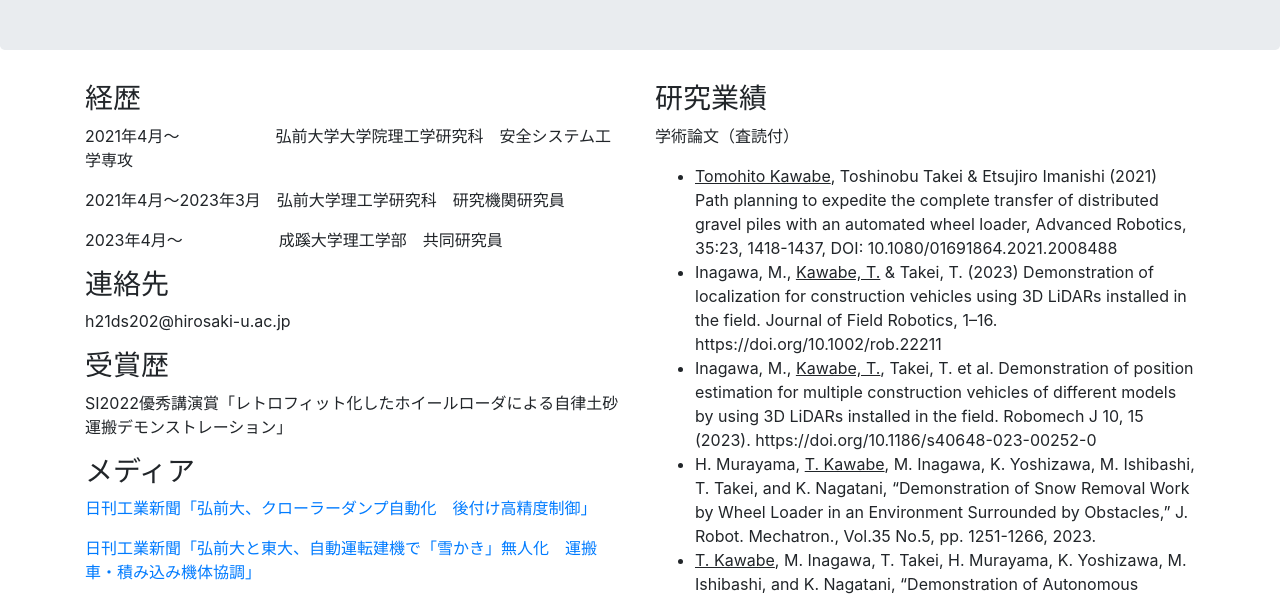
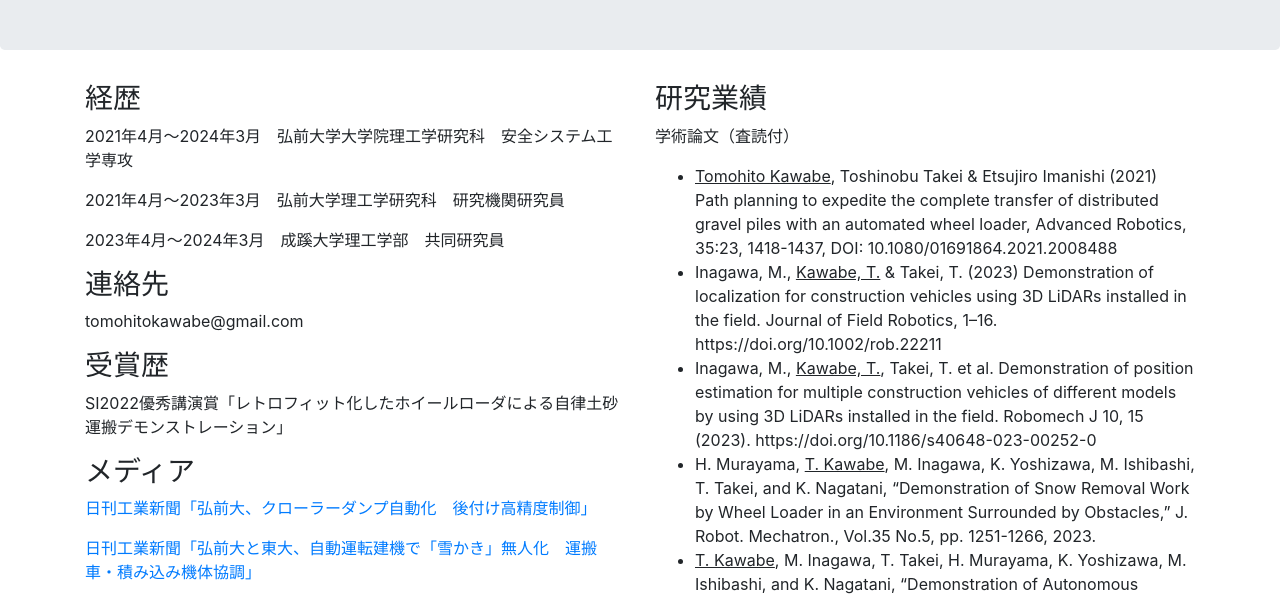
Before and after one commit to tomson784/tomson784.github.io, a plain HTML site: page index.html in a window 1280 px wide. Shown: the part 134-731 px from the top of the page. Drawn offline with nearby package versions, Linux system fonts and the light colour scheme.

Commit message:
Update index.html

```diff
--- a/index.html
+++ b/index.html
@@ -19,11 +19,11 @@
   <div class="row">
     <div class="col-sm-6">
       <h3>経歴</h3>
-      <p>2021年4月～　　　　　　弘前大学大学院理工学研究科　安全システム工学専攻</p>
+      <p>2021年4月～2024年3月　弘前大学大学院理工学研究科　安全システム工学専攻</p>
       <p>2021年4月～2023年3月　弘前大学理工学研究科　研究機関研究員</p>
-      <p>2023年4月～　　　　　　成蹊大学理工学部　共同研究員</p>
+      <p>2023年4月～2024年3月　成蹊大学理工学部　共同研究員</p>
       <h3>連絡先</h3>
-      <p>h21ds202@hirosaki-u.ac.jp</p>
+      <p>tomohitokawabe@gmail.com</p>
       <h3>受賞歴</h3>
       <p>SI2022優秀講演賞「レトロフィット化したホイールローダによる自律土砂運搬デモンストレーション」</p>
       <h3>メディア</h3>
```
